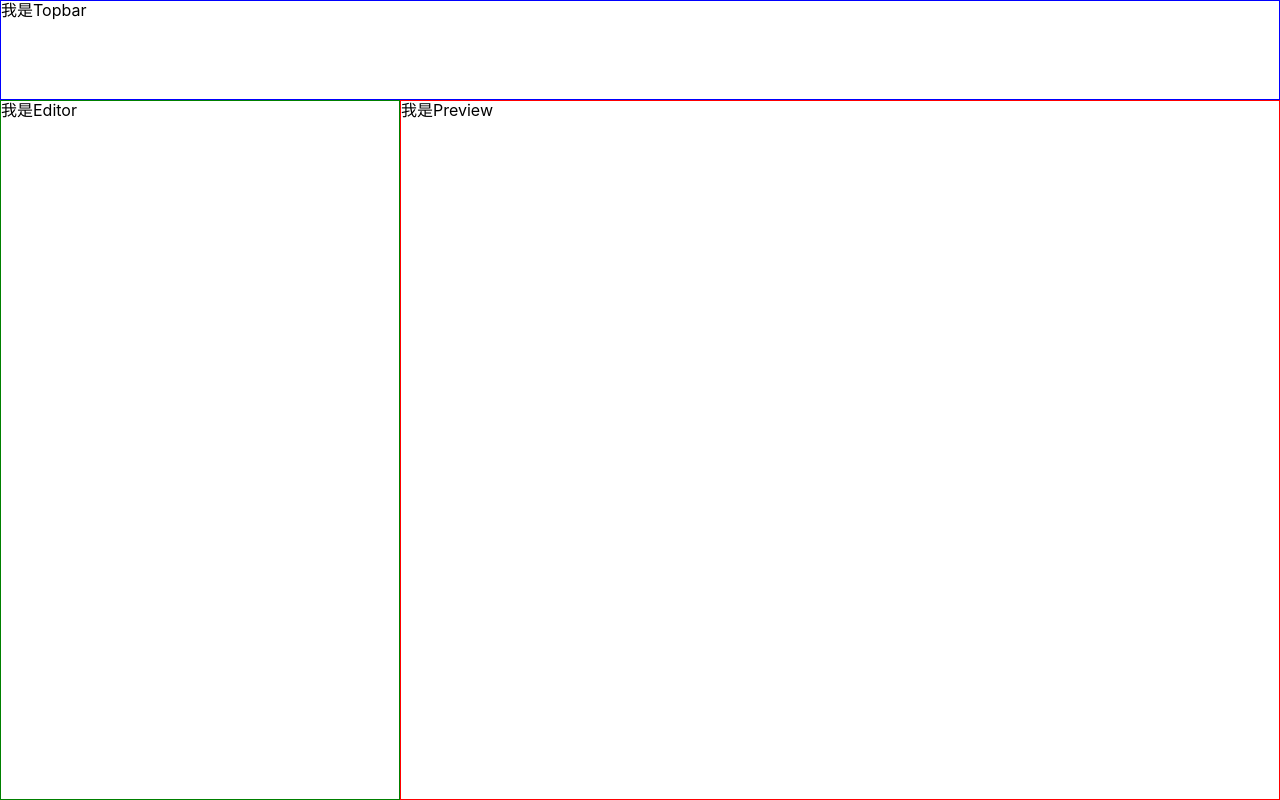
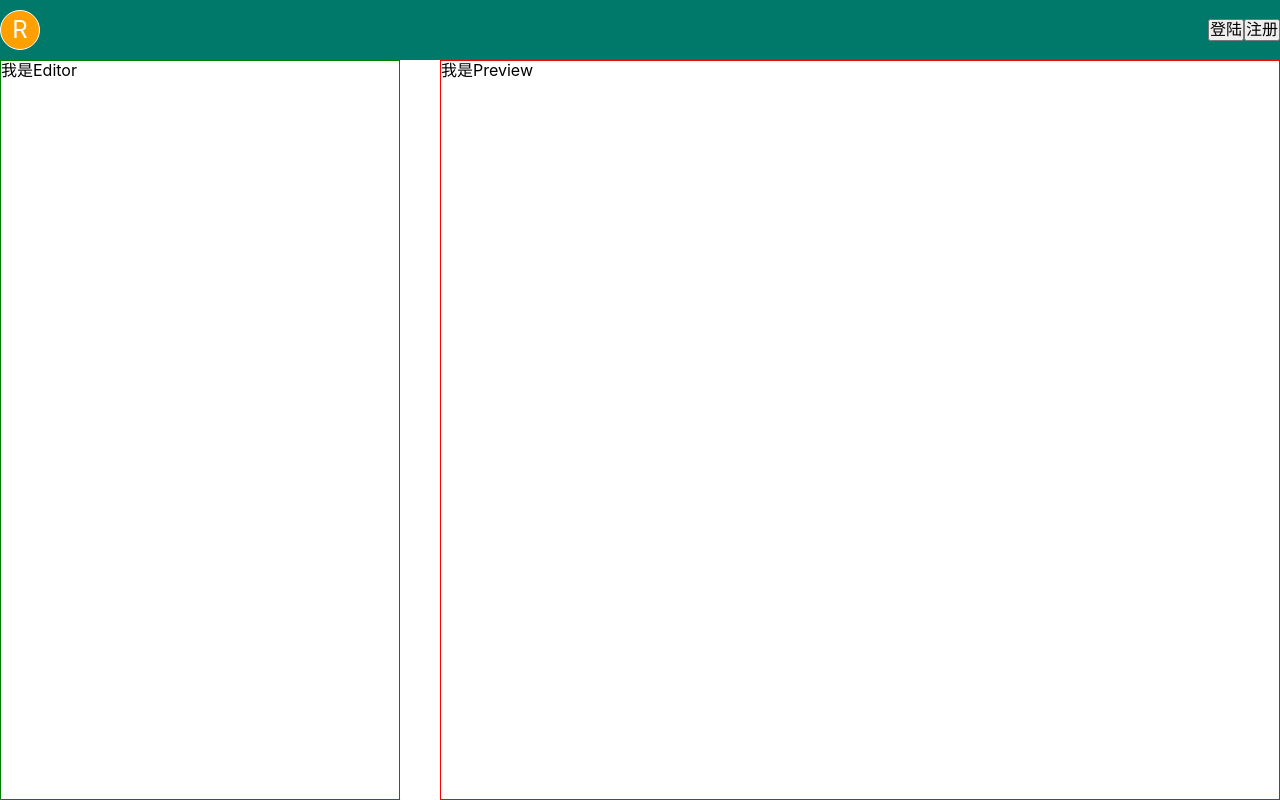
Before and after one commit to CheneyZhangCH/vue-resumer-1, a Vue app: page / in a window 1280 px wide. Built offline with nearby package versions, Linux system fonts and the light colour scheme; the HTML template or start-up script is replaced by a standard one.

Commit message:
添加topbar样式

```diff
--- a/src/App.vue
+++ b/src/App.vue
@@ -5,7 +5,6 @@
       <Editor id="editor"></Editor>
       <Preview id="preview"></Preview>
     </main>
-
   </div>
 </template>
 
@@ -55,14 +54,16 @@
     flex-direction: column;
     height: 100%;
     #topbar {
-
     }
     main {
+      width: 1280px;
+      margin-left:auto;
+      margin-right:auto;
       display: flex;
-      align-items: stretch;
       flex-grow: 1;
       #editor {
         min-width: 400px;
+        margin-right: 40px;
       }
       #preview {
         flex-grow: 1;
--- a/src/components/Topbar.vue
+++ b/src/components/Topbar.vue
@@ -1,20 +1,51 @@
 <template>
-<div id="topbar">
-    我是Topbar
+  <div id="topbar">
+    <div class="content">
+      <div class="logo">
+        R
+      </div>
+      <div class="actions">
+        <button>登陆</button>
+        <button>注册</button>
+      </div>
+    </div>
   </div>
 </template>
 
 <script>
-
   export default {}
-
 </script>
 
-<style scoped>
+<style scoped lang="scss">
 
-  #topbar{
-    border:1px solid blue;
-    min-height: 100px;
+  #topbar {
+    background-color: #00796b;
+    .content {
+      height: 60px;
+      max-width: 1280px;
+      margin-left:auto;
+      margin-right:auto;
+      display: flex;
+      justify-content: space-between;
+      align-items: center;
+      .logo {
+        height: 40px;
+        width: 40px;
+        border: 1px solid;
+        border-radius: 50%;
+        overflow: hidden;
+        display: flex;
+        justify-content: center;
+        align-items: center;
+        font-size: 24px;
+        background: #ffa000;
+        color: white;
+      }
+      .actions {
+
+      }
+    }
   }
 
+
 </style>
```
